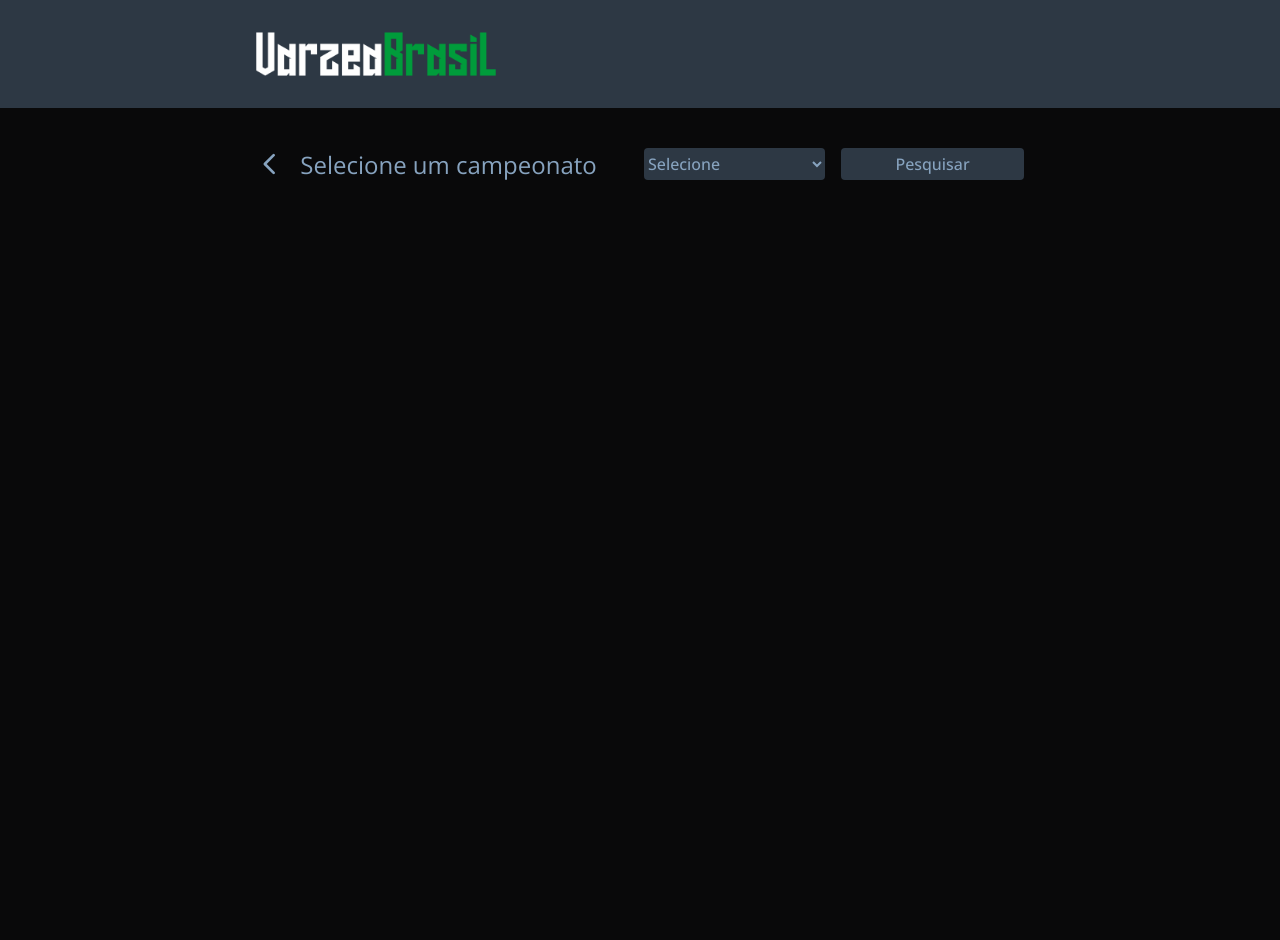
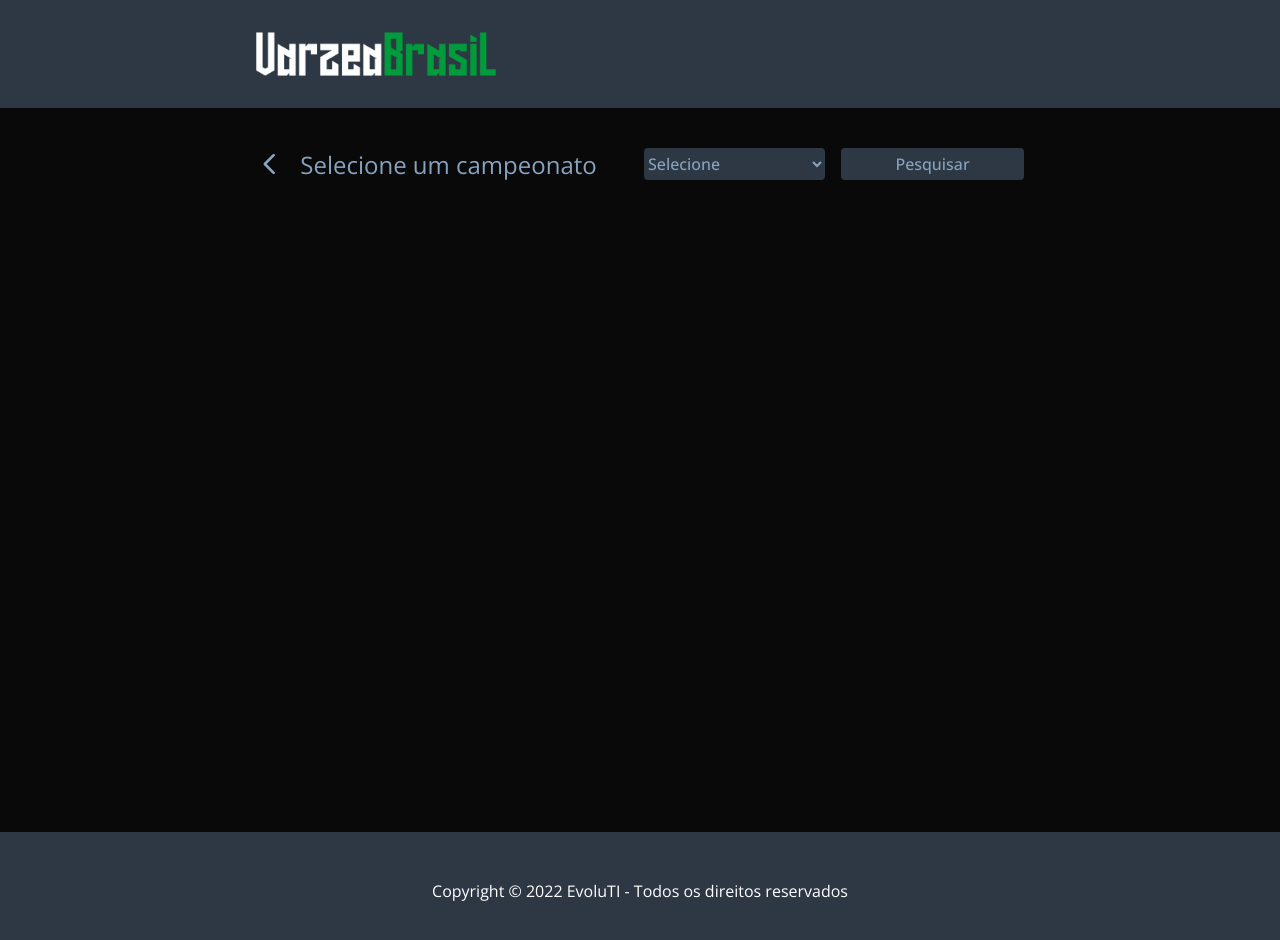
Before and after one commit to edgaregidio/varzeabrasil-app, a React (Vite) app in the folder web/: page /tables in a window 1280 px wide. Shown: the top 940 px of the page. Before the commit the page ends 800 px from the top, so only its background shows below. Built offline with nearby package versions, Linux system fonts and the light colour scheme.

Commit message:
correction footer

```diff
--- a/web/src/global.css
+++ b/web/src/global.css
@@ -13,7 +13,20 @@
   --bg-color: #09090a;
 }
 
+html,
+body {
+  width: 100%;
+  height: 100%;
+}
+
 body {
   background-color: var(--bg-color);
   color: white;
+  overflow: overlay;
+  /* height: 100%; */
 }
+
+html {
+  /* chrome://flags/#smooth-scrolling */
+  scroll-behavior: smooth;
+}
--- a/web/src/pages/Main/index.jsx
+++ b/web/src/pages/Main/index.jsx
@@ -8,7 +8,8 @@ import Nav from '../../components/Nav'
 export default function Main() {
   const navigate = useNavigate()
   return (
-    <div>
+    <>
+      <div className="container-default">
         <Nav />
         <section className="news">
           <div className="card-news">
@@ -37,5 +38,6 @@ export default function Main() {
         </section>
         <footer>Copyright © 2022 EvoluTI - Todos os direitos reservados</footer>
       </div>
+    </>
   )
 }
--- a/web/src/pages/Main/styles.css
+++ b/web/src/pages/Main/styles.css
@@ -8,6 +8,10 @@ footer,
   padding: 0 20%;
   display: flex;
   gap: 0.5rem;
+}
+
+.container-default {
+  min-height: 100vh;
 }
 
 .news {
@@ -125,6 +129,7 @@ footer {
   padding: 3rem;
   margin-top: 2rem;
   text-align: center;
+  bottom: 0;
 }
 
 @media screen and (max-width: 1024px) {
--- a/web/src/pages/Tables/index.jsx
+++ b/web/src/pages/Tables/index.jsx
@@ -11,7 +11,8 @@ export default function Tables() {
   const navigate = useNavigate()
 
   return (
-    <div>
+    <>
+      <div className="container-default">
         <Nav />
         <section className="tables-camps">
           <div className="content-back">
@@ -30,5 +31,7 @@ export default function Tables() {
         </section>
         <Outlet />
       </div>
+      <footer>Copyright © 2022 EvoluTI - Todos os direitos reservados</footer>
+    </>
   )
 }
--- a/web/src/pages/Tables/styles.css
+++ b/web/src/pages/Tables/styles.css
@@ -17,6 +17,10 @@
 }
 
 /* ==== TABLES GAMES */
+
+.content-tables-camps {
+  height: auto;
+}
 
 .tables-camps {
   height: 7rem;
```
Lines whose indentation alone changed are shown as unchanged.
